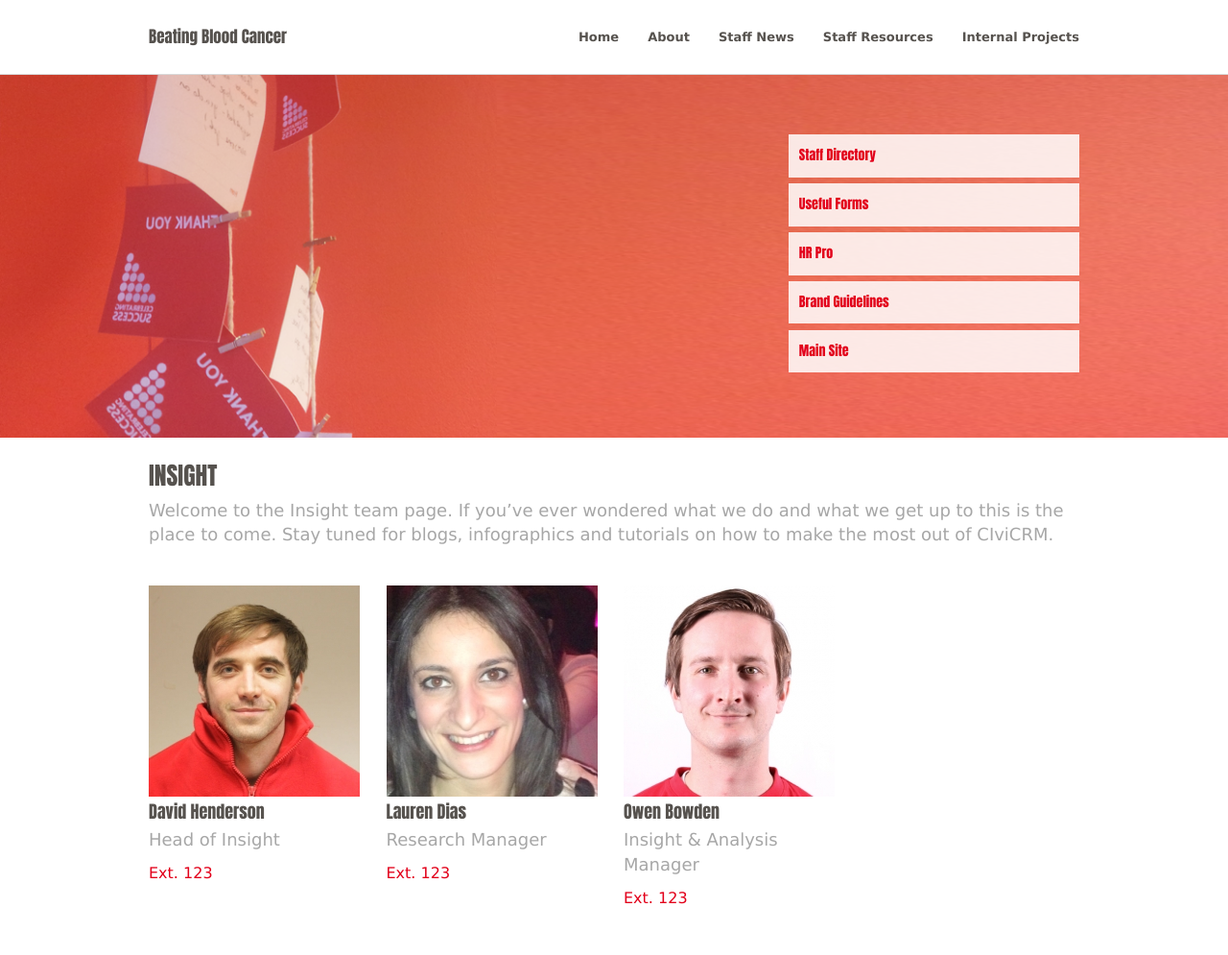
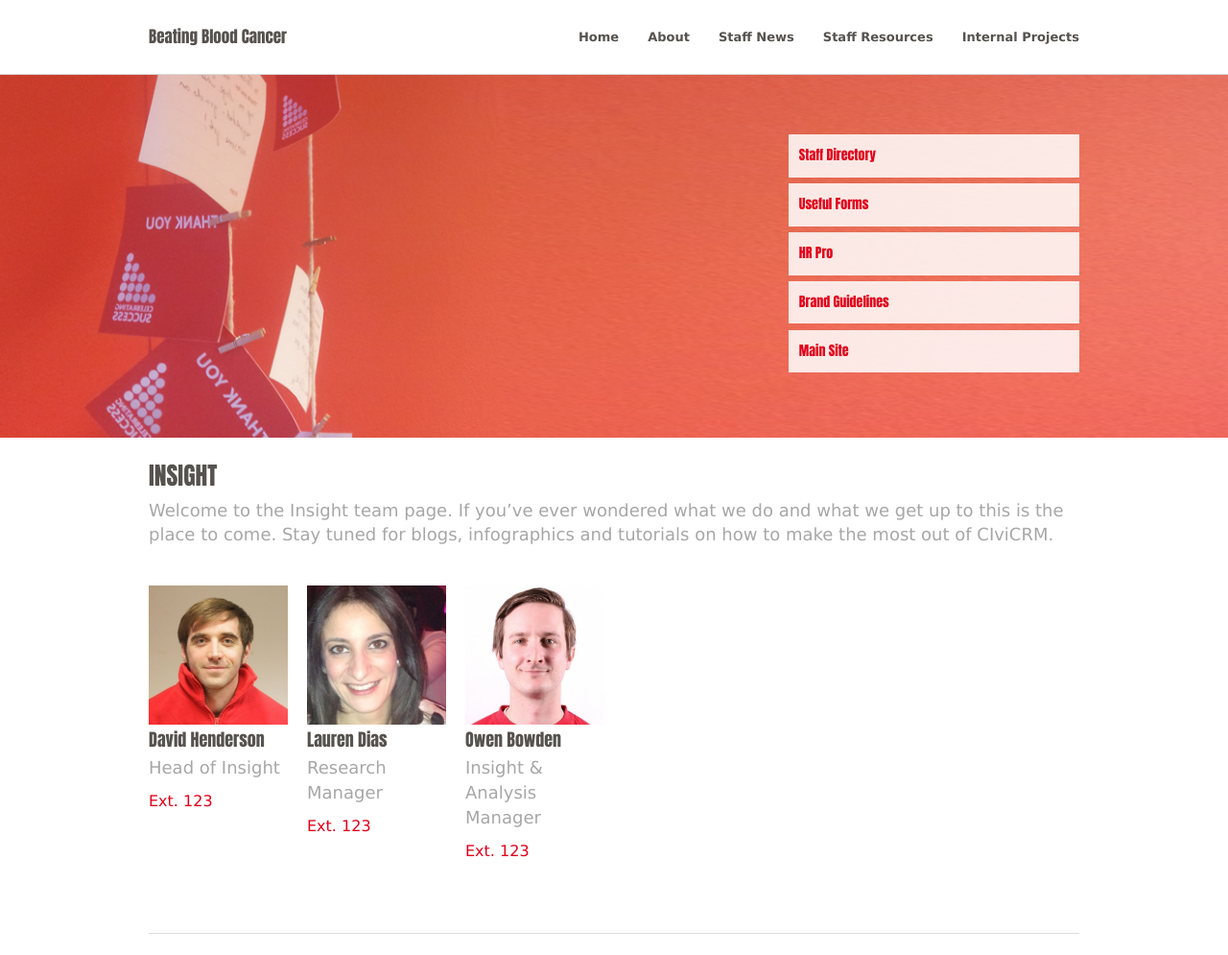
Before and after one commit to RummanAmin/staff-pages, a plain HTML site: page team.html in a window 1280 px wide. Shown: the top 995 px of the page at 96% size. Drawn offline with Linux system fonts and the light colour scheme.

Commit message:
Changed insight team

```diff
--- a/team.html
+++ b/team.html
@@ -63,7 +63,7 @@
 
   <div class="row">
     <div class="large-12 columns">
-      <ul class="large-block-grid-4 small-block-grid-2">
+      <ul class="large-block-grid-6 small-block-grid-2">
         <li>
           <img src="img/directory/davidh.jpg" alt="">
           <h5>David Henderson</h5>
```
